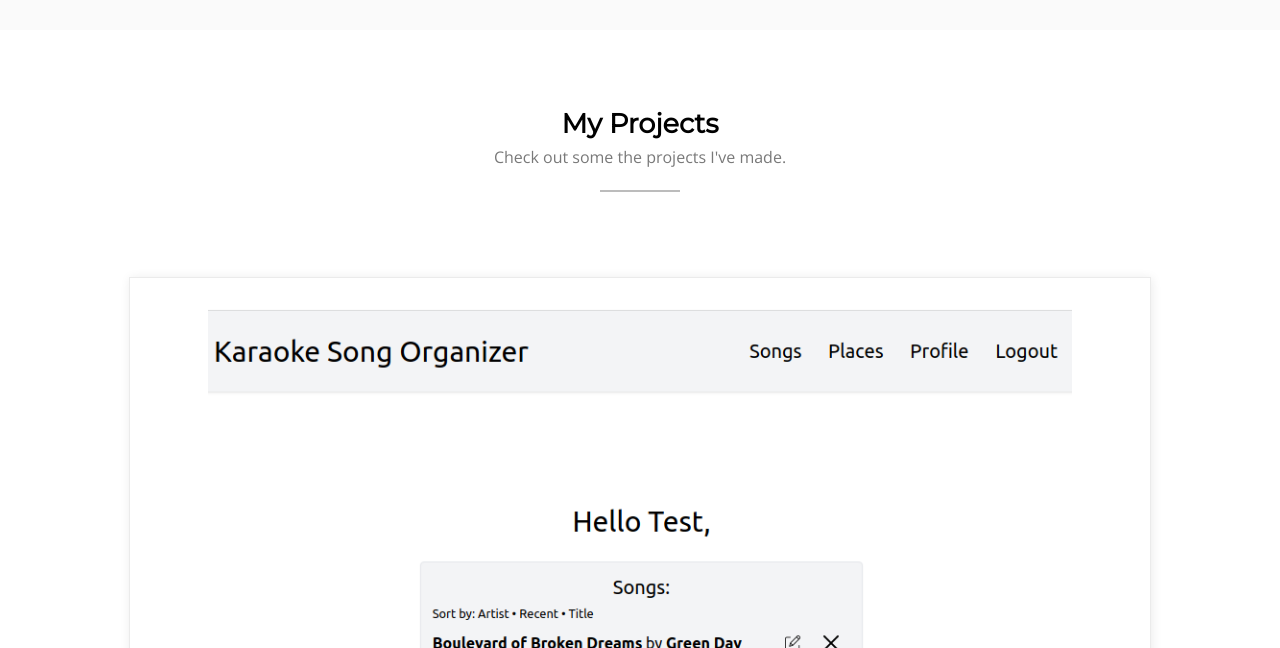
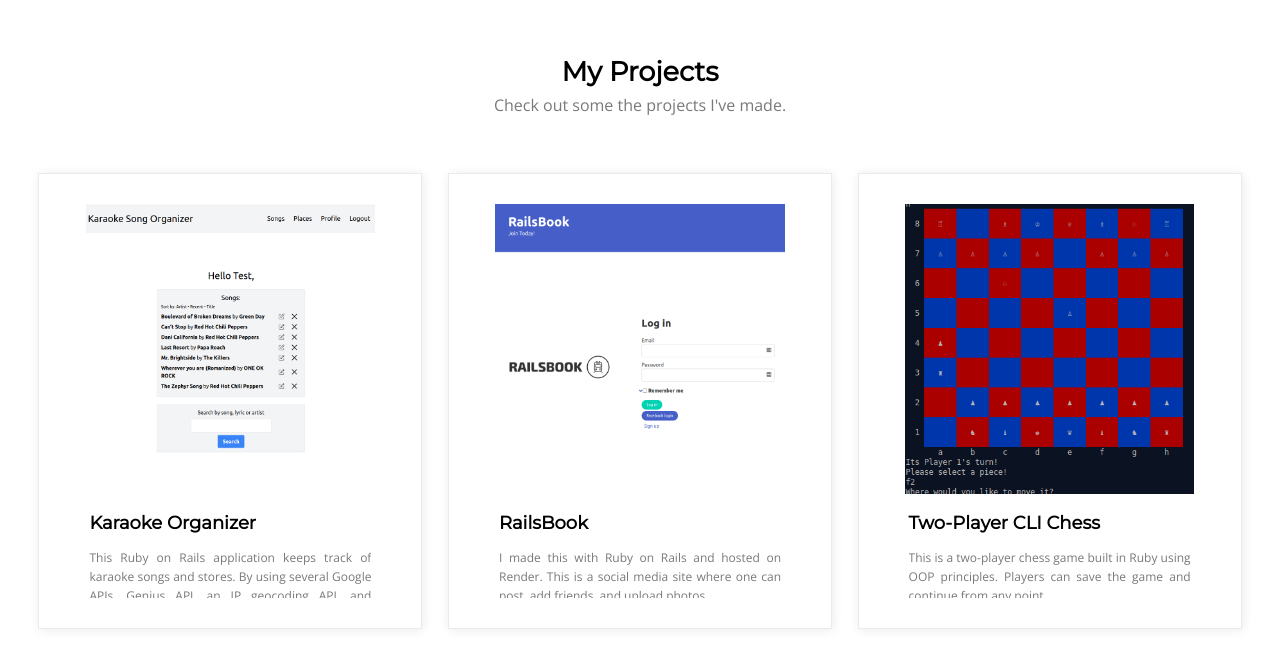
Before and after one commit to justinkim2015/portfolio-v3, a React (Create React App) app: page / in a window 1280 px wide. Shown: the part 2312-2960 px from the top of the page. Built offline with nearby package versions, Linux system fonts and the light colour scheme.

Commit message:
Add laptop styling to projects

```diff
--- a/src/projects/Projects.js
+++ b/src/projects/Projects.js
@@ -36,11 +36,11 @@ const Projects = () => {
       transition={{ duration: 0.7}}
       initial="hidden"
       animate={control}
-      className='animation'>
+      className='animation projects-container'>
         <div className='project'>
           <img src={karaoke} className='project-image'></img>
           <div className="project-text">
-            <h3 className='project-name'>Karaoke Song Organizer</h3>
+            <h3 className='project-name'>Karaoke Organizer</h3>
             <p className='project-desc'>This Ruby on Rails application keeps track of karaoke songs and stores. By using several Google APIs, Genius API, an IP geocoding API, and webscraping it is able to find and save song lyrics and nearby karaoke stores.</p>
           </div>
         </div>
--- a/src/projects/projects.css
+++ b/src/projects/projects.css
@@ -65,7 +65,28 @@
 
 /* Laptop */
 @media (min-width: 1024px) {
+  #projects {
+    margin-bottom: 120px;
+  }
 
+  .projects-container {
+    display: grid;
+    grid-template-columns: 30vw 30vw 30vw;
+    gap: 2vw;
+  }
+
+  .project {
+    max-width: 100%;
+  }
+
+  .underbar {
+    display: none;
+  }
+
+  .project-desc {
+    max-height: 50px;
+    overflow: scroll;
+  }
 }
 
 /* Desktop */
```
